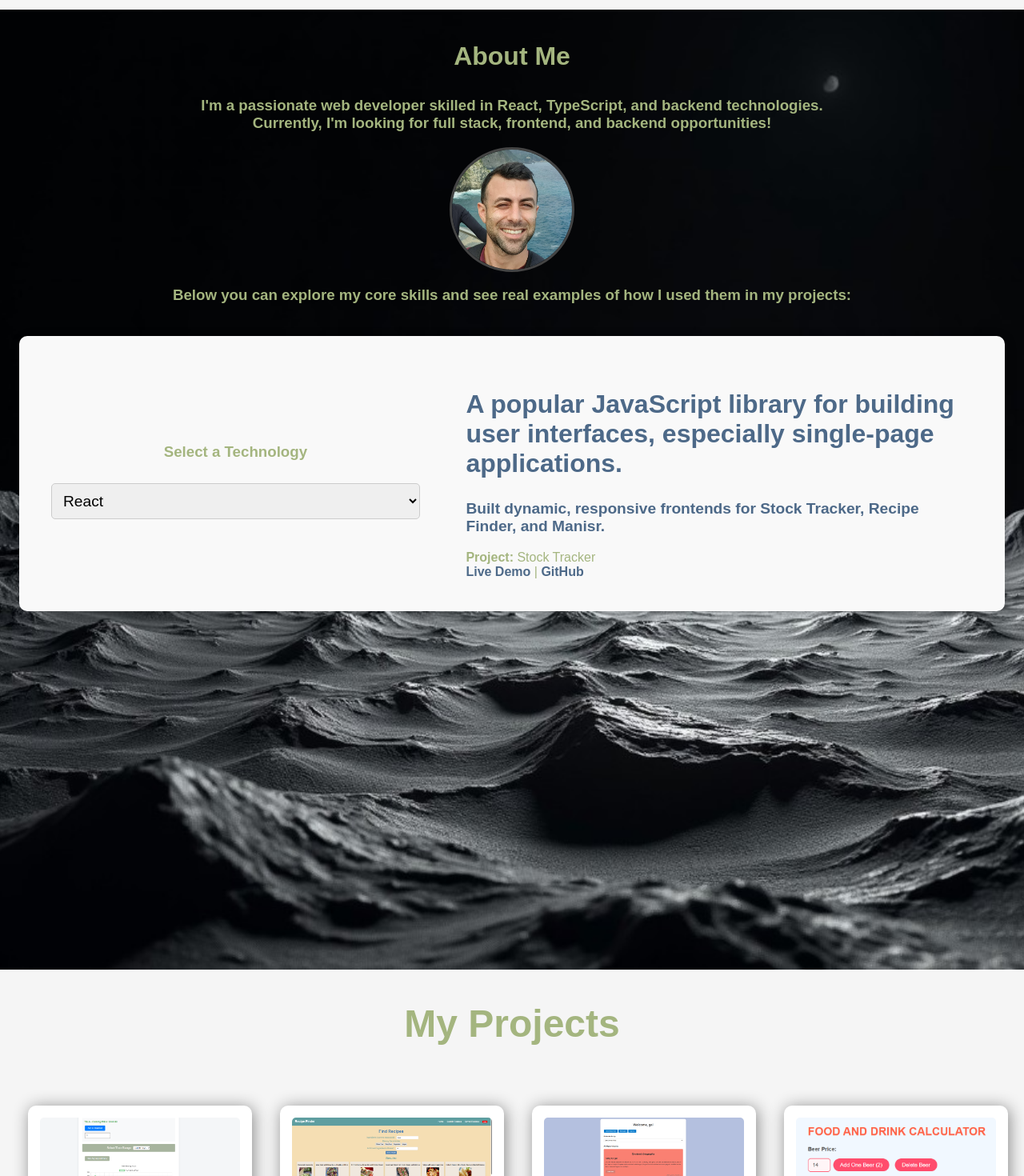
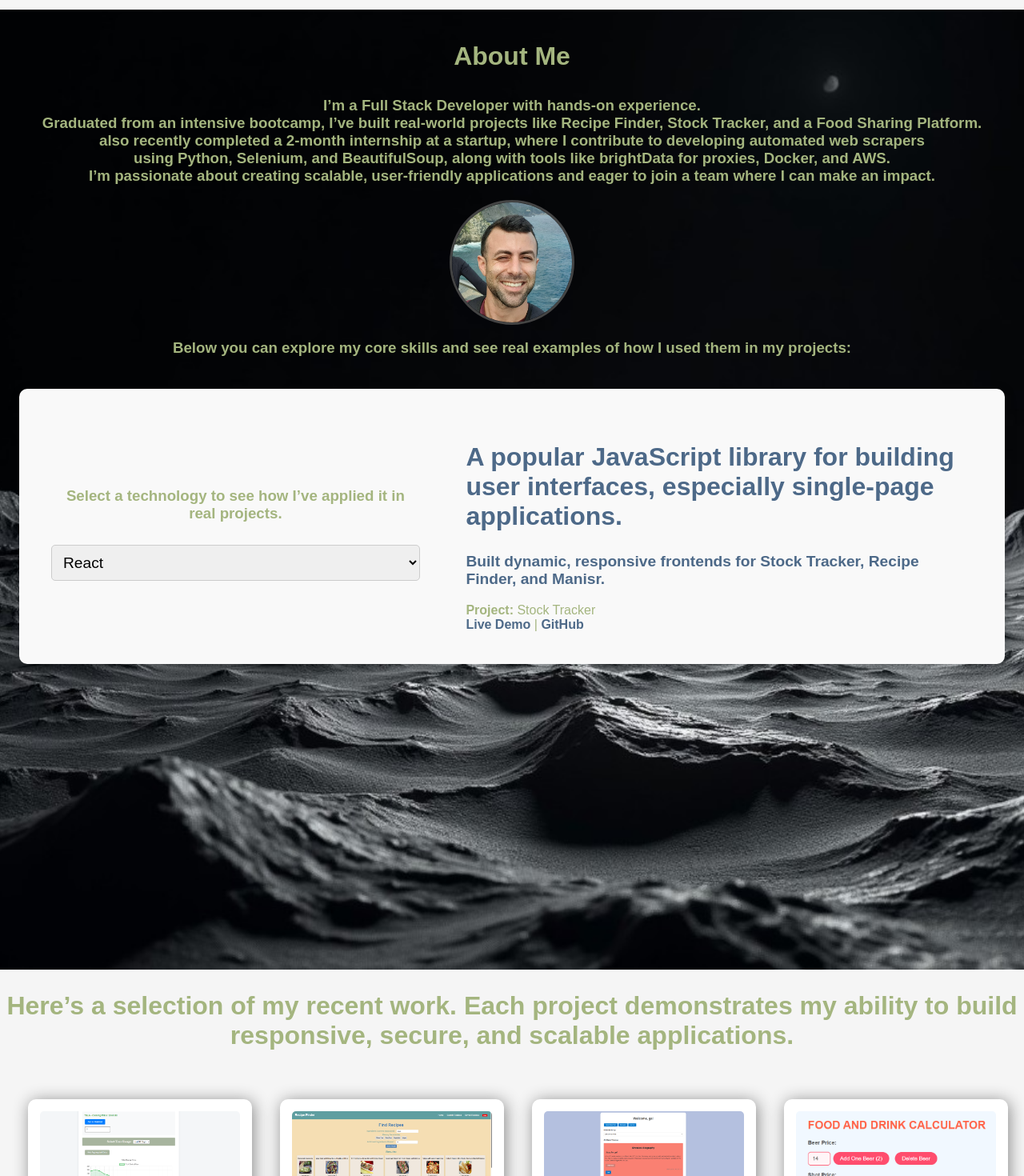
Before and after one commit to Galomer310/Portfolio-2025, a React (Vite) app: page / in a window 1280 px wide. Shown: the part 400-1870 px from the top of the page at 80% size. Built offline with nearby package versions, Linux system fonts and the light colour scheme.

Commit message:
enhanced dark-mode colors

```diff
--- a/src/components/TechShowcase.tsx
+++ b/src/components/TechShowcase.tsx
@@ -342,7 +342,9 @@ const TechShowcase: React.FC = () => {
     <section className="tech-showcase">
       {/* Left side: Dropdown menu */}
       <div className="dropdown-section">
-        <h3>Select a Technology</h3>
+        <h3>
+          Select a technology to see how I’ve applied it in real projects.
+        </h3>
         <select value={currentItem.tech} onChange={handleChange}>
           {techShowcaseData.map((item, index) => (
             <option key={index} value={item.tech}>
--- a/src/pages/About.tsx
+++ b/src/pages/About.tsx
@@ -9,13 +9,28 @@ const About: React.FC = () => {
   return (
     <section className="about">
       <h1>About Me</h1>
-      <h3>
+      {/* <h3>
         I'm a passionate web developer skilled in React, TypeScript, and backend
         technologies.
         <br />
         Currently, I'm looking for full stack, frontend, and backend
         opportunities!
         <br />
+      </h3> */}
+      <h3>
+        I’m a Full Stack Developer with hands-on experience.
+        <br />
+        Graduated from an intensive bootcamp, I’ve built real-world projects
+        like Recipe Finder, Stock Tracker, and a Food Sharing Platform.
+        <br />
+        also recently completed a 2-month internship at a startup, where I
+        contribute to developing automated web scrapers
+        <br />
+        using Python, Selenium, and BeautifulSoup, along with tools like
+        brightData for proxies, Docker, and AWS.
+        <br />
+        I’m passionate about creating scalable, user-friendly applications and
+        eager to join a team where I can make an impact.
       </h3>
 
       {/* Display profile picture */}
--- a/src/pages/Home.tsx
+++ b/src/pages/Home.tsx
@@ -120,8 +120,8 @@ const Home: React.FC = () => {
 
       {/* Foreground content */}
       <div className="home-content">
-        <h1>Hello, I'm Gal Omer</h1>
-        <p>Full Stack Developer</p>
+        <h1>Hey, I'm Gal Omer</h1>
+
         <div className="homePageImg"></div>
       </div>
     </div>
--- a/src/pages/Projects.tsx
+++ b/src/pages/Projects.tsx
@@ -206,7 +206,10 @@ const projects: Project[] = [
 const Projects: React.FC = () => {
   return (
     <>
-      <h2 className="pojectsHeader">My Projects</h2>
+      <h2 className="pojectsHeader">
+        Here’s a selection of my recent work. Each project demonstrates my
+        ability to build responsive, secure, and scalable applications.
+      </h2>
       <section className="projects">
         {projects.map((project) => (
           <ProjectCard key={project.name} project={project} />
--- a/src/public/style.css
+++ b/src/public/style.css
@@ -56,13 +56,9 @@ header {
 /* ----------------------------------- project section --------------------------------------  */
 .pojectsHeader {
   text-align: center;
-  font-size: 3rem;
+  font-size: 2rem;
 }
-.pojectsHeader:hover {
-  font-size: 3rem;
-  color: rgb(164, 181, 127);
-  text-shadow: 2px 2px 10px rgba(164,181,127,0.5);
-}
+
 
 /* ----------------------------------- Header section --------------------------------------  */
 /*
@@ -193,8 +189,6 @@ nav a:hover {
 .syntax:nth-child(odd) {
   animation-duration: 9s;
 }
-
-
 .parallax-bg .syntax:nth-child(1)  { top: 15%;  left: 10%; }  /* React */
 .parallax-bg .syntax:nth-child(2)  { top: 12%;  right: 17%; } /* Redux */
 .parallax-bg .syntax:nth-child(3)  { top: 24%;  left: 18%; }  /* Node.js */
@@ -213,13 +207,6 @@ nav a:hover {
 .parallax-bg .syntax:nth-child(16) { top: 15%;  right: 30%; } /* Vite */
 .parallax-bg .syntax:nth-child(17) { top: 11%;  left: 18%; }  /* Socket.IO */
 .parallax-bg .syntax:nth-child(18) { top: 12%;  right: 45%; } /* Tailwind */
-
-
-.dark-mode .parallax-bg .syntax {
-  color: rgb(3, 243, 99); /* or any glow color */
-}
-
-
 
 
 /*
@@ -266,7 +253,7 @@ nav a:hover {
   Hover effect for about page h1: scales up and changes color.
 */
 .about h1:hover {
-  transform: scale(1.5);
+  transform: scale(1.1);
   transition: 0.5s ease-in-out;
   color: #ccc;
 }
@@ -274,9 +261,10 @@ nav a:hover {
 /*
   Similar hover effects for h3 and paragraph elements on the about page.
 */
+
 .about h3:hover {
   transition: 0.5s ease-in-out;
-  transform: scale(1.2);
+  transform: scale(1.1);
   color: #ccc;
 }
 
@@ -411,6 +399,11 @@ canvas#gameCanvas:hover {
   box-shadow: 0px 0px 10px rgba(0, 0, 0, 0.1);
 }
 
+.dark-mode .contact form {
+  background: #333; /* Dark mode background */
+  color: #e0e0e0; /* Light text for dark mode */
+}
+
 .contact form:hover {
   box-shadow: 2px 2px 25px rgba(164,181,127,0.5);
   /* color: rgba(164,181,127,0.5); */
@@ -422,6 +415,12 @@ canvas#gameCanvas:hover {
   margin: 10px 0;
   border: 1px solid #ccc;
   border-radius: 5px;
+}
+
+.dark-mode .contact input, .dark-mode .contact textarea {
+  background: #444; /* Dark mode input background */
+  color: #e0e0e0; /* Light text for dark mode */
+  border: 1px solid #666; /* Darker border for dark mode */
 }
 
 .contact button {
@@ -461,7 +460,7 @@ footer {
 */
 .dark-mode {
   margin-top: 0%;
-  background-color: #000000d1;
+  background-color: rgba(60, 60, 60, 0.7);
   color: #e0e0e0;
 }
 
@@ -707,16 +706,27 @@ footer {
   text-align: center;
   padding: 50px;
   margin-top: 50px;
-  background: #f9f9f9; /* or any color that fits */
+  height: 30vh;
+  background: #f9f9f9;
   border-top: 2px solid #ccc;
+}
+
+.dark-mode .currently-working-on {
+  background: #5d5d5d; /* Dark mode background */
+  color: #e0e0e0; /* Light text for dark mode */
 }
 
 .currently-working-on h2 {
   font-size: 2rem;
   margin-bottom: 1rem;
+
 }
 .currently-working-on h2:hover {
   color: #444;
+}
+.dark-mode .currently-working-on h2:hover {
+    color: rgb(164, 181, 127); /* Light text for dark mode */
+
 }
 .currently-working-on ul {
   list-style-type: disc;
@@ -731,15 +741,23 @@ footer {
 .currently-working-on li:hover {
   color: #444;
 }
+.dark-mode .currently-working-on li:hover {
+  color: rgb(164, 181, 127); /* Light text for dark mode */
+}
+/* here --------------------------------------------------------------------------------------------------------------------------------------- */
 .currently-working-on p {
   font-size: 1.5rem;
-  color: #444;
+  color: rgb(74, 66, 66);
+  color: rgba(164,181,127);
+
 
 }
 .currently-working-on p:hover {
-  color: #444;
+  color: #000000;
 }
-
+.dark-mode .currently-working-on p{
+  color: #e0e0e0;
+}
 
 
 /* ================================================================================================================================================ */
@@ -754,6 +772,11 @@ footer {
   margin: 40px auto;
   max-width: 90%;
   box-shadow: 2px 2px 15px rgba(0, 0, 0, 0.1);
+}
+
+.dark-mode .tech-showcase {
+  background: #333; /* Dark mode background */
+  color: #e0e0e0; /* Light text for dark mode */
 }
 
 .dropdown-section {
```
